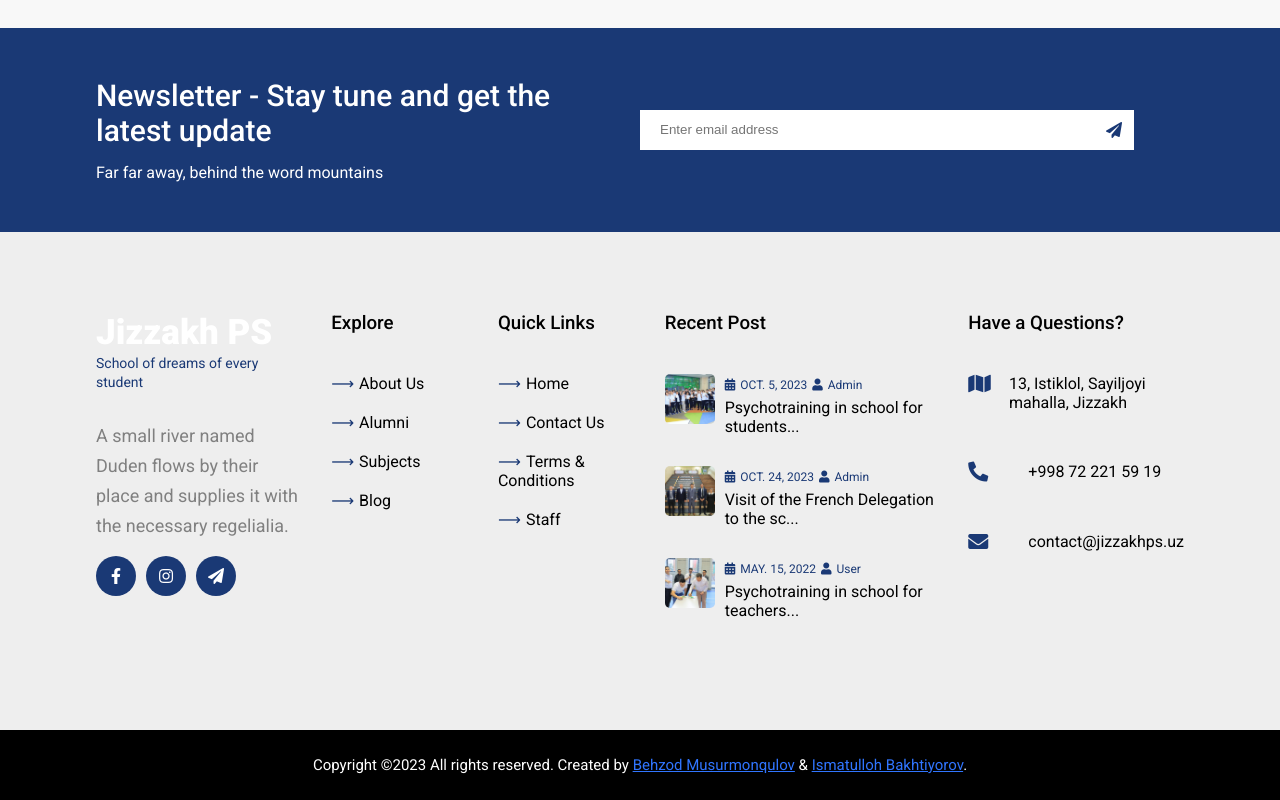
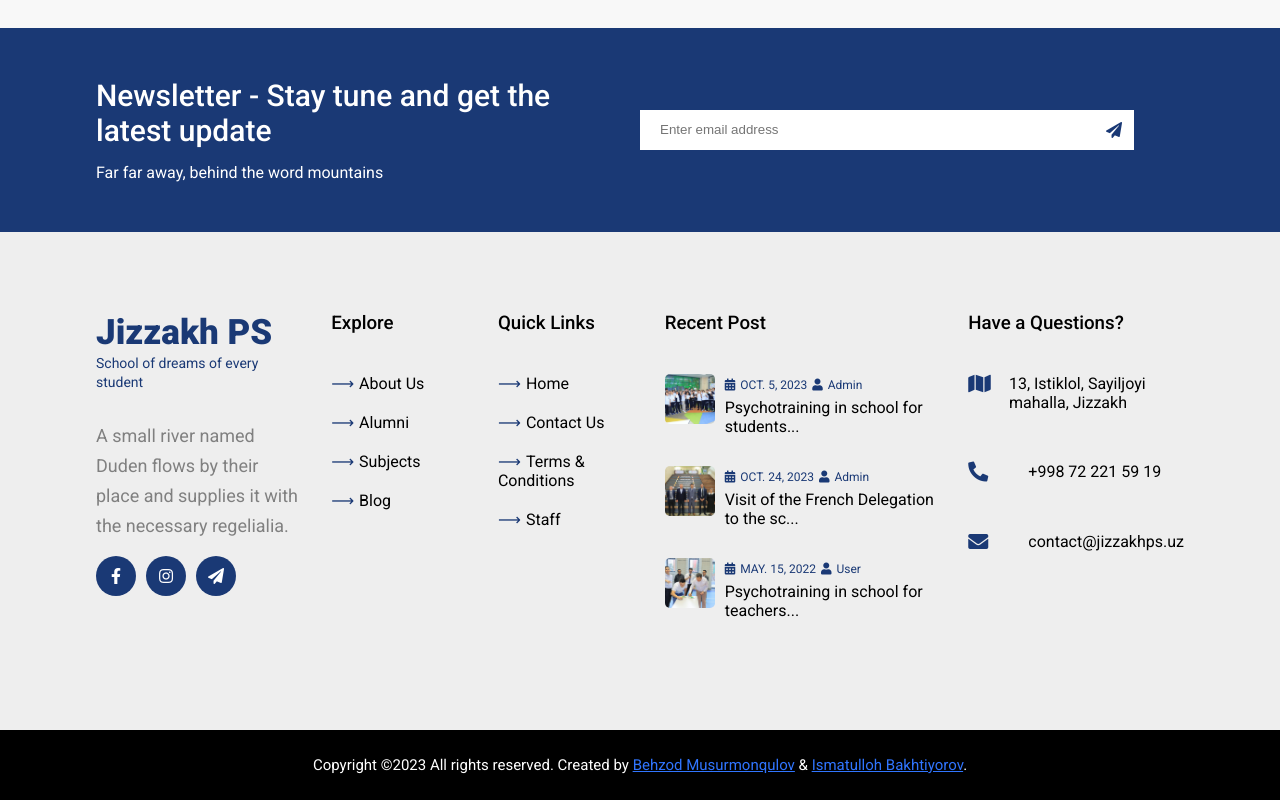
Before and after one commit to behzodk/jizzakhps.v2, a React (Create React App) app: page /alumni in a window 1280 px wide. Shown: the part 1726-2526 px from the top of the page. Built offline with nearby package versions, Linux system fonts and the light colour scheme.

Commit message:
Bug fixes - logo fix

```diff
--- a/src/components/common/footer/Footer.jsx
+++ b/src/components/common/footer/Footer.jsx
@@ -22,7 +22,7 @@ const Footer = () => {
       </section>
       <footer>
         <div className='container padding'>
-          <div className='box logo'>
+          <div className='logo' style={{color:"#1a3975"}}>
             <h1>Jizzakh PS</h1>
             <span>School of dreams of every student</span>
             <p>A small river named Duden flows by their place and supplies it with the necessary regelialia.</p>
```
